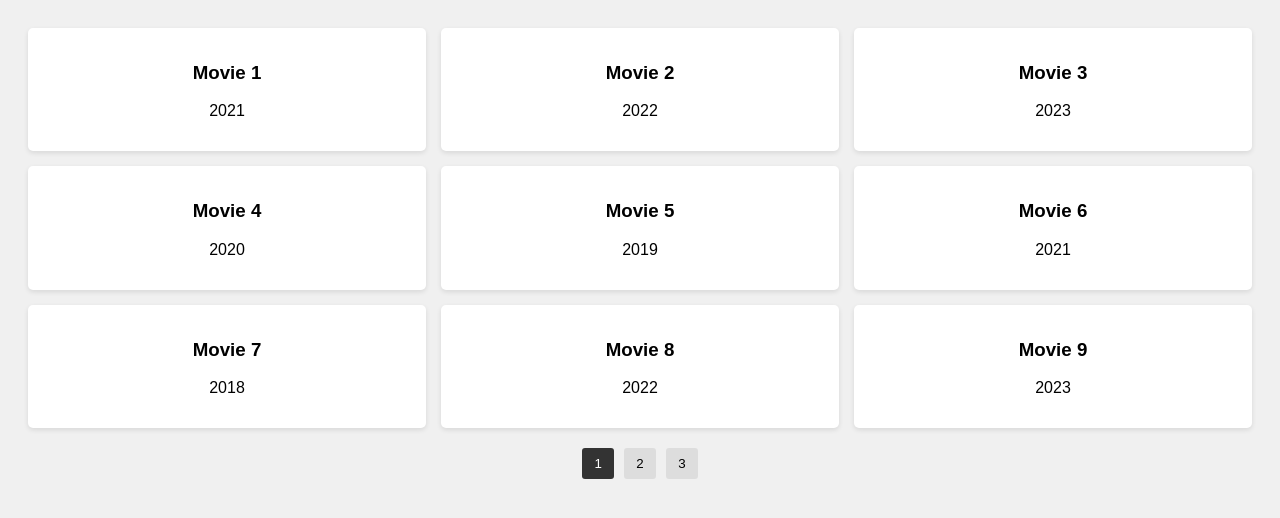
After one commit to raldddddddd/NumberCircled, a PHP site: page /app/view/pagination/pagination.html in a window 1280 px wide. The commit adds this page. Shown: the top 518 px of the page. Run offline with PHP 8.4, Linux system fonts and the light colour scheme; a stand-in replaces the project's code that opens the database connection.

Commit message:
Add files via upload

```diff
--- /dev/null
+++ b/app/view/pagination/pagination.html
@@ -0,0 +1,122 @@
+<!DOCTYPE html>
+<html lang="en">
+<head>
+    <meta charset="UTF-8">
+    <title>Movie Grid with Pagination</title>
+    <style>
+        body {
+            font-family: Arial, sans-serif;
+            padding: 20px;
+            background: #f0f0f0;
+        }
+
+        .grid {
+            display: grid;
+            grid-template-columns: repeat(3, 1fr);
+            gap: 15px;
+            margin-bottom: 20px;
+        }
+
+        .movie-card {
+            background: white;
+            padding: 15px;
+            text-align: center;
+            box-shadow: 0 2px 5px rgba(0,0,0,0.1);
+            border-radius: 5px;
+        }
+
+        .pagination {
+            text-align: center;
+        }
+
+        .pagination button {
+            padding: 8px 12px;
+            margin: 0 3px;
+            border: none;
+            background-color: #ddd;
+            cursor: pointer;
+            border-radius: 3px;
+        }
+
+        .pagination button.active,
+        .pagination button:hover {
+            background-color: #333;
+            color: white;
+        }
+    </style>
+</head>
+<body>
+
+<div class="grid" id="movieGrid"></div>
+<div class="pagination" id="pagination"></div>
+
+<script src="https://code.jquery.com/jquery-3.6.0.min.js"></script>
+<script>
+    const movies = [
+        { title: "Movie 1", year: 2021 },
+        { title: "Movie 2", year: 2022 },
+        { title: "Movie 3", year: 2023 },
+        { title: "Movie 4", year: 2020 },
+        { title: "Movie 5", year: 2019 },
+        { title: "Movie 6", year: 2021 },
+        { title: "Movie 7", year: 2018 },
+        { title: "Movie 8", year: 2022 },
+        { title: "Movie 9", year: 2023 },
+        { title: "Movie 10", year: 2017 },
+        { title: "Movie 11", year: 2016 },
+        { title: "Movie 12", year: 2015 },
+        { title: "Movie 12", year: 2015 },
+        { title: "Movie 12", year: 2015 },
+        { title: "Movie 12", year: 2015 },
+        { title: "Movie 12", year: 2015 },
+        { title: "Movie 12", year: 2015 },
+        { title: "Movie 12", year: 2015 },
+        { title: "Movie 12", year: 2015 },
+        { title: "Movie 12", year: 2015 }
+
+    ];
+
+    const itemsPerPage = 9;
+    let currentPage = 1;
+
+    function renderMovies(page) {
+        $('#movieGrid').empty();
+        let start = (page - 1) * itemsPerPage;
+        let end = start + itemsPerPage;
+        let paginatedItems = movies.slice(start, end);
+
+        paginatedItems.forEach(movie => {
+            $('#movieGrid').append(`
+                <div class="movie-card">
+                    <h3>${movie.title}</h3>
+                    <p>${movie.year}</p>
+                </div>
+            `);
+        });
+    }
+
+    function renderPagination() {
+        $('#pagination').empty();
+        let totalPages = Math.ceil(movies.length / itemsPerPage);
+
+        for (let i = 1; i <= totalPages; i++) {
+            $('#pagination').append(`
+                <button class="${i === currentPage ? 'active' : ''}" data-page="${i}">${i}</button>
+            `);
+        }
+    }
+
+    $(document).ready(function () {
+        renderMovies(currentPage);
+        renderPagination();
+
+        $('#pagination').on('click', 'button', function () {
+            currentPage = parseInt($(this).attr('data-page'));
+            renderMovies(currentPage);
+            renderPagination();
+        });
+    });
+</script>
+
+</body>
+</html>
--- a/script/script.js
+++ b/script/script.js
@@ -165,9 +165,9 @@ $(document).ready(function () {
                     if(key == "release_date"){
                         $("[name='release_date']").text(value.split("-")[0])
                     } else if(key == "image_url"){
-                        $("[name='image_url']").css("background",`url(${value})no-repeat center`);
-                        $(".modal-poster").css("background",`url(${value})no-repeat center`);
-                        $(".hero-section").css("background",`linear-gradient(rgba(0, 0, 0, 0.3), rgba(0, 0, 0, 0.7)), url(${value})no-repeat center`);
+                        $("[name='image_url']").css("background-image",`url(${value})`);
+                        $(".modal-poster").css("background-image",`url(${value})`);
+                        $(".hero-section").css("background-image",`url(${value})`);
                     } else {
                         $(`[name='${key}']`).text(value);
                     }
```
Also changed, not shown: app/controller/fetch/reviewList_fetch.php (+0 -10 lines), app/view/movie_review/movie_review_page.php (+13 -2 lines), app/view/movie_review/movie_review_script.js (+16 -0 lines), app/view/movie_review/movie_review_style.css (+16 -0 lines), app/view/pagination/pagination-func.js (added, +18 -0 lines), app/view/pagination/pagination-review.html (added, +93 -0 lines), app/view/pagination/pagination-style.css (added, +37 -0 lines), assets/plano.txt (+10 -0 lines).
